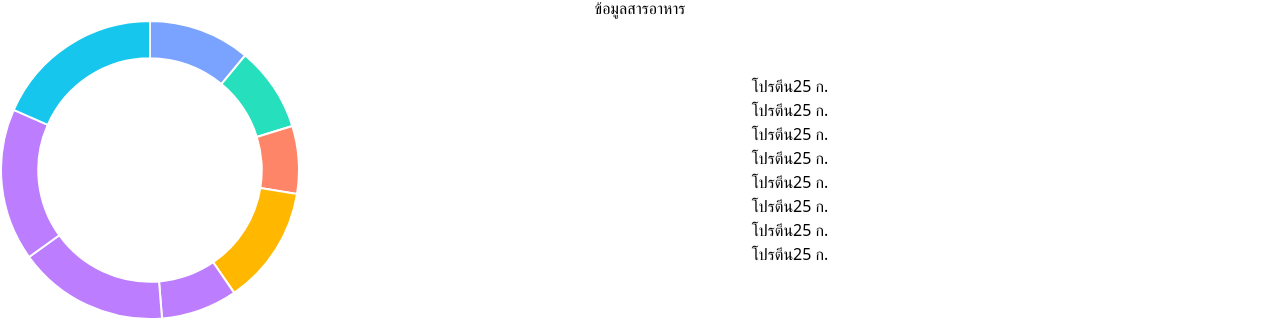
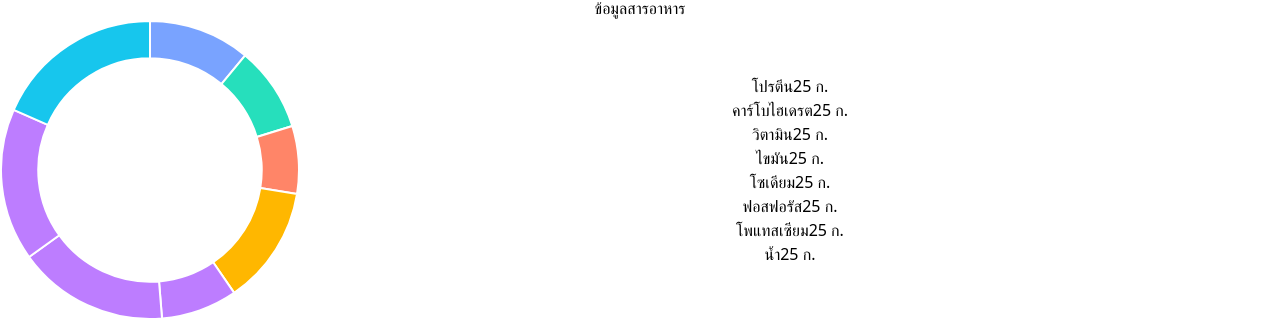
Before and after one commit to KidneyCare-SoftwareEngineering/KidneyCare, a Next.js app in the folder Frontend/: page /FoodDetail/1 in a window 1280 px wide. Shown: the part 344-664 px from the top of the page. Built offline with nearby package versions, Linux system fonts and the light colour scheme.

Commit message:
change color  nutrient

```diff
--- a/Frontend/Components/DonutGraph.tsx
+++ b/Frontend/Components/DonutGraph.tsx
@@ -37,7 +37,7 @@ const DonutGraph: React.FC<{donut:Donut}> = () =>  {
             ข้อมูลสารอาหาร
         </p>
 
-        <div className="flex w-full h-fit bg-white mt-2 px-8 justify-center items-center">
+        <div className="flex w-full h-fit bg-white mt-2 px-3 justify-center items-center">
             <div className="relative w-44 h-44">
                 <Doughnut data={data} options={options} />
                 <div className="absolute top-1/2 left-1/2  transform -translate-x-1/2 -translate-y-1/2 text-center animate-fadeIn ">
@@ -48,74 +48,74 @@ const DonutGraph: React.FC<{donut:Donut}> = () =>  {
             <div className="flex w-full pl-2 flex-col">
                 {/* โปรตีน */}
                 <div className="flex w-full h-8 justify-center items-center ">
-                    <div className="flex w-4/6 justify-center items-center line-clamp-1">
-                        <div className="flex w-4 h-4 bg-black mr-4 justify-center items-center "/>
+                    <div className="flex w-9/12 justify-start items-center line-clamp-1">
+                        <div className="flex w-4 h-4 bg-[#79A3FF] mr-4 justify-center items-center "/>
                         โปรตีน
                     </div>
-                    <div className="flex w-2/6 justify-center items-center line-clamp-1">25 ก.</div>
+                    <div className="flex w-3/12 justify-center items-center line-clamp-1">25 ก.</div>
+                </div>
+
+                {/* คาร์โบไฮเดรต */}
+                <div className="flex w-full h-8 justify-center items-center ">
+                    <div className="flex w-9/12 justify-start items-center line-clamp-1">
+                        <div className="flex w-4 h-4 bg-[#26DFBC] mr-4 justify-center items-center "/>
+                        คาร์โบไฮเดรต
+                    </div>
+                    <div className="flex w-3/12 justify-center items-center line-clamp-1">25 ก.</div>
                 </div>
 
                 {/* โปรตีน */}
                 <div className="flex w-full h-8 justify-center items-center ">
-                    <div className="flex w-4/6 justify-center items-center line-clamp-1">
-                        <div className="flex w-4 h-4 bg-black mr-4 justify-center items-center "/>
-                        โปรตีน
+                    <div className="flex w-9/12 justify-start items-center line-clamp-1">
+                        <div className="flex w-4 h-4 bg-[#FF8568] mr-4 justify-center items-center "/>
+                        วิตามิน
                     </div>
-                    <div className="flex w-2/6 justify-center items-center line-clamp-1">25 ก.</div>
+                    <div className="flex w-3/12 justify-center items-center line-clamp-1">25 ก.</div>
                 </div>
 
                 {/* โปรตีน */}
                 <div className="flex w-full h-8 justify-center items-center ">
-                    <div className="flex w-4/6 justify-center items-center line-clamp-1">
-                        <div className="flex w-4 h-4 bg-black mr-4 justify-center items-center "/>
-                        โปรตีน
+                    <div className="flex w-9/12 justify-start items-center line-clamp-1">
+                        <div className="flex w-4 h-4 bg-[#FFB700] mr-4 justify-center items-center "/>
+                        ไขมัน
                     </div>
-                    <div className="flex w-2/6 justify-center items-center line-clamp-1">25 ก.</div>
+                    <div className="flex w-3/12 justify-center items-center line-clamp-1">25 ก.</div>
                 </div>
 
                 {/* โปรตีน */}
                 <div className="flex w-full h-8 justify-center items-center ">
-                    <div className="flex w-4/6 justify-center items-center line-clamp-1">
-                        <div className="flex w-4 h-4 bg-black mr-4 justify-center items-center "/>
-                        โปรตีน
+                    <div className="flex w-9/12 justify-start items-center line-clamp-1">
+                        <div className="flex w-4 h-4 bg-[#BD7DFF] mr-4 justify-center items-center "/>
+                        โซเดียม
                     </div>
-                    <div className="flex w-2/6 justify-center items-center line-clamp-1">25 ก.</div>
+                    <div className="flex w-3/12 justify-center items-center line-clamp-1">25 ก.</div>
                 </div>
 
                 {/* โปรตีน */}
                 <div className="flex w-full h-8 justify-center items-center ">
-                    <div className="flex w-4/6 justify-center items-center line-clamp-1">
-                        <div className="flex w-4 h-4 bg-black mr-4 justify-center items-center "/>
-                        โปรตีน
+                    <div className="flex w-9/12 justify-start items-center line-clamp-1">
+                        <div className="flex w-4 h-4 bg-[#BD7DFF] mr-4 justify-center items-center "/>
+                        ฟอสฟอรัส
                     </div>
-                    <div className="flex w-2/6 justify-center items-center line-clamp-1">25 ก.</div>
+                    <div className="flex w-3/12 justify-center items-center line-clamp-1">25 ก.</div>
                 </div>
 
                 {/* โปรตีน */}
                 <div className="flex w-full h-8 justify-center items-center ">
-                    <div className="flex w-4/6 justify-center items-center line-clamp-1">
-                        <div className="flex w-4 h-4 bg-black mr-4 justify-center items-center "/>
-                        โปรตีน
+                    <div className="flex w-9/12 justify-start items-center line-clamp-1">
+                        <div className="flex w-4 h-4 bg-[#BD7DFF] mr-4 justify-center items-center "/>
+                        โพแทสเซียม
                     </div>
-                    <div className="flex w-2/6 justify-center items-center line-clamp-1">25 ก.</div>
+                    <div className="flex w-3/12 justify-center items-center line-clamp-1">25 ก.</div>
                 </div>
 
                 {/* โปรตีน */}
                 <div className="flex w-full h-8 justify-center items-center ">
-                    <div className="flex w-4/6 justify-center items-center line-clamp-1">
-                        <div className="flex w-4 h-4 bg-black mr-4 justify-center items-center "/>
-                        โปรตีน
+                    <div className="flex w-9/12 justify-start items-center line-clamp-1">
+                        <div className="flex w-4 h-4 bg-[#17C6ED] mr-4 justify-center items-center "/>
+                        น้ำ
                     </div>
-                    <div className="flex w-2/6 justify-center items-center line-clamp-1">25 ก.</div>
-                </div>
-
-                {/* โปรตีน */}
-                <div className="flex w-full h-8 justify-center items-center ">
-                    <div className="flex w-4/6 justify-center items-center line-clamp-1">
-                        <div className="flex w-4 h-4 bg-black mr-4 justify-center items-center "/>
-                        โปรตีน
-                    </div>
-                    <div className="flex w-2/6 justify-center items-center line-clamp-1">25 ก.</div>
+                    <div className="flex w-3/12 justify-center items-center line-clamp-1">25 ก.</div>
                 </div>
             </div>
         </div>
--- a/Frontend/Components/SearchBox.tsx
+++ b/Frontend/Components/SearchBox.tsx
@@ -5,11 +5,12 @@ export default function SearchBox() {
     return(
         <>
             <div className="flex justify-center items-center w-full gap-4 px-5">
-                <div className="flex justify-center items-start flex-col w-8/12 ">
+                <div className="relative flex justify-center items-start flex-col w-8/12 ">
+                    <Icon className="absolute left-3 top-1/2 transform -translate-y-1/2" icon="material-symbols:search" />
                     <input
                     type="search"
                     id="search"
-                    className="block border border-grey300 rounded-lg w-full max-h-12 p-4 text-sm text-gray-900 "
+                    className="block border border-gray-300 rounded-lg w-full max-h-12 pl-10 p-4 text-sm text-gray-900"
                     placeholder="ค้นหาอาหาร"
                     required />
                 </div>
--- a/Frontend/app/SearchFood/page.tsx
+++ b/Frontend/app/SearchFood/page.tsx
@@ -15,11 +15,14 @@ const foodData = [
     sodium: 4,
     phosphorus: 4,
     potassium: 4,
-    imageUrl: "https://picsum.photos/200"
+    ingredient:{
+
+    },
+    imageUrl: "https://i.ibb.co/7XbLcFh/IMG.png"
   },
   {
     id: 2,
-    name: "ข้าวมันไก่",
+    name: "ผัดผัก",
     calories: 200,
     protein: 20,
     carbs: 25,
@@ -27,11 +30,11 @@ const foodData = [
     sodium: 10,
     phosphorus: 5,
     potassium: 5,
-    imageUrl: "https://picsum.photos/201"
+    imageUrl: "https://i.ibb.co/K2T8yKy/IMG2.png"
   },
   {
     id: 3,
-    name: "ข้าวมันไก่",
+    name: "ข้าวซอยไก่",
     calories: 200,
     protein: 20,
     carbs: 25,
@@ -39,19 +42,7 @@ const foodData = [
     sodium: 10,
     phosphorus: 5,
     potassium: 5,
-    imageUrl: "https://picsum.photos/201"
-  },
-  {
-    id: 4,
-    name: "ข้าวมันไก่",
-    calories: 200,
-    protein: 20,
-    carbs: 25,
-    fat: 6,
-    sodium: 10,
-    phosphorus: 5,
-    potassium: 5,
-    imageUrl: "https://picsum.photos/201"
+    imageUrl: "https://i.ibb.co/FwJJN0W/IMG3.png"
   },
 ]
 
```
Also changed, not shown: 1 other file (tests, documents, lock files or other folders).
